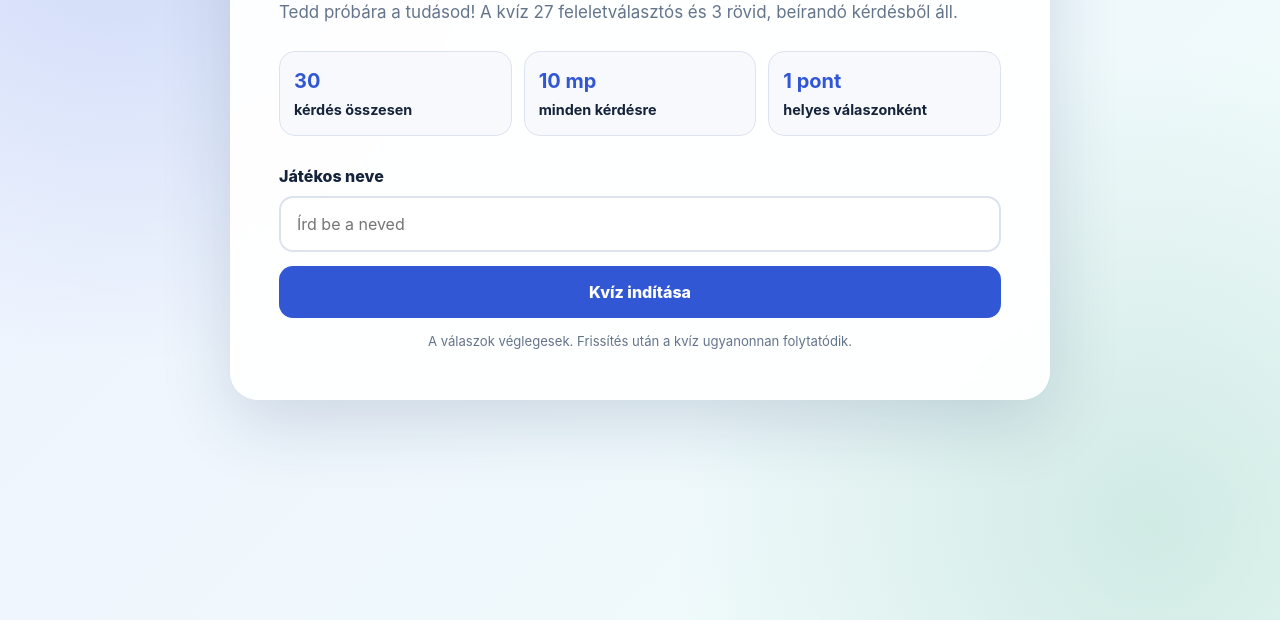
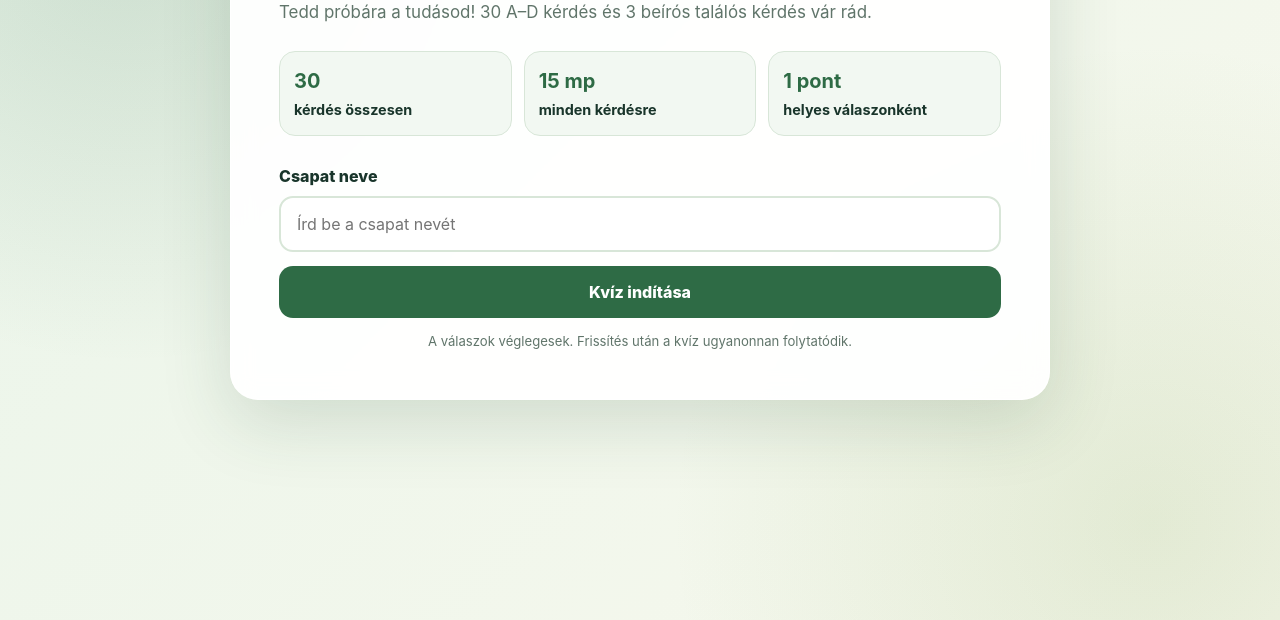
Before and after one commit to Yeiiowolf/HepikQuiz, a plain HTML site: page index.html in a window 1280 px wide. Shown: the part 180-800 px from the top of the page. Drawn offline with Linux system fonts and the light colour scheme.

Commit message:
Update index.html

```diff
--- a/index.html
+++ b/index.html
@@ -3,21 +3,21 @@
 <head>
   <meta charset="utf-8">
   <meta name="viewport" content="width=device-width, initial-scale=1">
-  <title>Általános műveltségi kvíz – 30 kérdés</title>
+  <title>Hepik 2026 kvíz</title>
   <style>
     :root {
-      --ink: #15243b;
-      --muted: #64748b;
+      --ink: #19352b;
+      --muted: #60756a;
       --paper: #ffffff;
-      --bg1: #eef2ff;
-      --bg2: #f0fdfa;
-      --blue: #3157d5;
-      --blue-dark: #2340aa;
-      --green: #12805c;
+      --bg1: #eaf5ea;
+      --bg2: #f7f8ed;
+      --blue: #2e6b45;
+      --blue-dark: #1f5033;
+      --green: #2d8a57;
       --red: #c2414b;
       --amber: #f59e0b;
-      --line: #dce3ef;
-      --shadow: 0 22px 70px rgba(25, 48, 92, .16);
+      --line: #d8e6d8;
+      --shadow: 0 22px 70px rgba(35, 83, 52, .16);
     }
 
     * { box-sizing: border-box; }
@@ -27,8 +27,8 @@
       color: var(--ink);
       font: 16px/1.5 Inter, ui-sans-serif, system-ui, -apple-system, BlinkMacSystemFont, "Segoe UI", sans-serif;
       background:
-        radial-gradient(circle at 10% 12%, rgba(49,87,213,.16), transparent 28rem),
-        radial-gradient(circle at 90% 88%, rgba(18,128,92,.14), transparent 30rem),
+        radial-gradient(circle at 10% 12%, rgba(46,107,69,.17), transparent 28rem),
+        radial-gradient(circle at 90% 88%, rgba(133,169,91,.17), transparent 30rem),
         linear-gradient(135deg, var(--bg1), var(--bg2));
       display: grid;
       place-items: center;
@@ -66,7 +66,7 @@
       margin: 0 0 28px;
     }
     .rule {
-      background: #f7f9fc;
+      background: #f2f8f2;
       border: 1px solid var(--line);
       border-radius: 16px;
       padding: 14px;
@@ -96,7 +96,7 @@
     .primary { color: white; background: var(--blue); width: 100%; margin-top: 14px; }
     .primary:hover { background: var(--blue-dark); }
     .primary:active, .secondary:active { transform: translateY(1px); }
-    .secondary { color: var(--blue); background: #edf1ff; }
+    .secondary { color: var(--blue); background: #e7f1e7; }
     .notice { color: var(--muted); font-size: .82rem; margin: 14px 0 0; text-align: center; }
 
     .quiz-head { display: grid; grid-template-columns: 1fr auto; gap: 18px; align-items: center; margin-bottom: 18px; }
@@ -104,7 +104,7 @@
     .timer {
       width: 68px; height: 68px; border-radius: 50%;
       display: grid; place-items: center;
-      background: conic-gradient(var(--blue) var(--timer), #e8edf5 0);
+      background: conic-gradient(var(--blue) var(--timer), #e1eee3 0);
       position: relative;
       font-size: 1.25rem; font-weight: 900;
       transition: background .2s;
@@ -112,8 +112,8 @@
     .timer::before { content: ""; position: absolute; inset: 7px; background: white; border-radius: 50%; }
     .timer span { position: relative; z-index: 1; }
     .timer.urgent { color: var(--red); background: conic-gradient(var(--red) var(--timer), #f5e6e8 0); }
-    .progress { height: 8px; background: #e8edf5; border-radius: 999px; overflow: hidden; margin-bottom: 30px; }
-    .progress > div { height: 100%; background: linear-gradient(90deg, var(--blue), #5d7bea); border-radius: inherit; transition: width .3s; }
+    .progress { height: 8px; background: #e1eee3; border-radius: 999px; overflow: hidden; margin-bottom: 30px; }
+    .progress > div { height: 100%; background: linear-gradient(90deg, var(--blue), #5e9a70); border-radius: inherit; transition: width .3s; }
     .question { min-height: 78px; margin-bottom: 24px; }
     .answers { display: grid; gap: 11px; }
     .answer {
@@ -123,10 +123,10 @@
       text-align: left; font-weight: 750;
       transition: border-color .15s, background .15s, transform .12s;
     }
-    .answer:hover { border-color: #9dadde; background: #f7f9ff; transform: translateY(-1px); }
+    .answer:hover { border-color: #8bb59a; background: #f0f8f0; transform: translateY(-1px); }
     .answer-key {
       width: 32px; height: 32px; border-radius: 9px; display: grid; place-items: center;
-      background: #edf1ff; color: var(--blue); font-weight: 900;
+      background: #e7f1e7; color: var(--blue); font-weight: 900;
     }
     .typed-row { display: grid; grid-template-columns: 1fr auto; gap: 10px; }
     .typed-row .primary { width: auto; margin: 0; }
@@ -134,7 +134,7 @@
     .result-ring {
       width: 176px; height: 176px; border-radius: 50%; margin: 26px auto 20px;
       display: grid; place-items: center;
-      background: conic-gradient(var(--green) var(--score), #e7edf0 0);
+      background: conic-gradient(var(--green) var(--score), #e1ece3 0);
       position: relative;
     }
     .result-ring::before { content: ""; position: absolute; inset: 13px; background: white; border-radius: 50%; }
@@ -148,7 +148,7 @@
     dialog { border: 0; padding: 0; border-radius: 22px; width: min(760px, calc(100% - 28px)); max-height: 88vh; box-shadow: var(--shadow); }
     dialog::backdrop { background: rgba(16, 28, 48, .62); backdrop-filter: blur(4px); }
     .dialog-head { position: sticky; top: 0; background: white; display: flex; align-items: center; justify-content: space-between; padding: 22px 24px; border-bottom: 1px solid var(--line); z-index: 2; }
-    .close { border: 0; border-radius: 10px; width: 38px; height: 38px; background: #f0f3f8; font-size: 1.3rem; }
+    .close { border: 0; border-radius: 10px; width: 38px; height: 38px; background: #edf3ed; font-size: 1.3rem; }
     .review { padding: 8px 24px 24px; }
     .review-item { padding: 18px 0; border-bottom: 1px solid var(--line); }
     .review-item:last-child { border: 0; }
@@ -171,17 +171,17 @@
 <body>
   <main class="app">
     <section id="startScreen" class="card">
-      <p class="eyebrow">30 kérdés • 10 másodperc / kérdés</p>
-      <h1>Általános műveltségi kvíz</h1>
-      <p class="lead">Tedd próbára a tudásod! A kvíz 27 feleletválasztós és 3 rövid, beírandó kérdésből áll.</p>
+      <p class="eyebrow">33 kérdés • 15 másodperc / kérdés</p>
+      <h1>Hepik 2026 kvíz</h1>
+      <p class="lead">Tedd próbára a tudásod! 30 A–D kérdés és 3 beírós találós kérdés vár rád.</p>
       <div class="rules">
         <div class="rule"><span>30</span>kérdés összesen</div>
-        <div class="rule"><span>10 mp</span>minden kérdésre</div>
+        <div class="rule"><span>15 mp</span>minden kérdésre</div>
         <div class="rule"><span>1 pont</span>helyes válaszonként</div>
       </div>
       <form id="startForm" autocomplete="off">
-        <label for="playerName">Játékos neve</label>
-        <input id="playerName" type="text" maxlength="50" placeholder="Írd be a neved" required>
+        <label for="teamName">Csapat neve</label>
+        <input id="teamName" type="text" maxlength="50" placeholder="Írd be a csapat nevét" required>
         <button class="primary" type="submit">Kvíz indítása</button>
       </form>
       <p class="notice">A válaszok véglegesek. Frissítés után a kvíz ugyanonnan folytatódik.</p>
@@ -227,40 +227,47 @@
     "use strict";
 
     const QUESTIONS = [
-      { q: "Melyik Magyarország legnagyobb tava?", options: ["Velencei-tó", "Balaton", "Fertő-tó", "Tisza-tó"], answer: 1 },
-      { q: "Ki írta A Pál utcai fiúk című regényt?", options: ["Jókai Mór", "Móricz Zsigmond", "Molnár Ferenc", "Gárdonyi Géza"], answer: 2 },
-      { q: "Melyik bolygó van a legközelebb a Naphoz?", options: ["Vénusz", "Mars", "Merkúr", "Föld"], answer: 2 },
-      { q: "Melyik évben volt a mohácsi csata?", options: ["1456", "1526", "1606", "1848"], answer: 1 },
-      { q: "Mi Ausztrália fővárosa?", options: ["Sydney", "Melbourne", "Perth", "Canberra"], answer: 3 },
-      { q: "Hány fokos egy derékszög?", options: ["45°", "60°", "90°", "180°"], answer: 2 },
-      { q: "Melyik elem vegyjele az Au?", options: ["Ezüst", "Arany", "Alumínium", "Argon"], answer: 1 },
-      { q: "Ki festette a Mona Lisát?", options: ["Michelangelo", "Raffaello", "Leonardo da Vinci", "Vincent van Gogh"], answer: 2 },
-      { q: "Melyik folyó folyik keresztül Budapesten?", options: ["Tisza", "Dráva", "Rába", "Duna"], answer: 3 },
-      { q: "Hány kontinens van a leggyakoribb földrajzi felosztás szerint?", options: ["5", "6", "7", "8"], answer: 2 },
-      { q: "Melyik szerv pumpálja a vért az emberi testben?", options: ["Tüdő", "Máj", "Szív", "Vese"], answer: 2 },
-      { q: "Mi Japán pénzneme?", options: ["Jüan", "Jen", "Von", "Rúpia"], answer: 1 },
-      { q: "Melyik ország zászlaján látható juharlevél?", options: ["Kanada", "Norvégia", "Svájc", "Ausztria"], answer: 0 },
-      { q: "Ki volt Magyarország első királya?", options: ["Szent László", "Könyves Kálmán", "Szent István", "IV. Béla"], answer: 2 },
-      { q: "Melyik gázból van a legtöbb a Föld légkörében?", options: ["Oxigén", "Szén-dioxid", "Hidrogén", "Nitrogén"], answer: 3 },
-      { q: "Mi a világ legnagyobb óceánja?", options: ["Atlanti-óceán", "Indiai-óceán", "Csendes-óceán", "Jeges-tenger"], answer: 2 },
-      { q: "Melyik hangszernek van általában 88 billentyűje?", options: ["Hegedű", "Zongora", "Fuvola", "Gitár"], answer: 1 },
-      { q: "Melyik állat a legnagyobb ma élő szárazföldi emlős?", options: ["Zsiráf", "Orrszarvú", "Afrikai elefánt", "Víziló"], answer: 2 },
-      { q: "Ki írta a Himnusz szövegét?", options: ["Vörösmarty Mihály", "Petőfi Sándor", "Arany János", "Kölcsey Ferenc"], answer: 3 },
-      { q: "Hány játékos van egyszerre a pályán egy labdarúgócsapatban?", options: ["9", "10", "11", "12"], answer: 2 },
-      { q: "Melyik országban található a gízai nagy piramis?", options: ["Görögország", "Egyiptom", "Mexikó", "India"], answer: 1 },
-      { q: "Melyik nyelven írt eredetileg William Shakespeare?", options: ["Francia", "Latin", "Angol", "Német"], answer: 2 },
-      { q: "Mi a víz kémiai képlete?", options: ["CO₂", "O₂", "NaCl", "H₂O"], answer: 3 },
-      { q: "Melyik a legkisebb prímszám?", options: ["0", "1", "2", "3"], answer: 2 },
-      { q: "Melyik városban található a Colosseum?", options: ["Athén", "Róma", "Párizs", "Madrid"], answer: 1 },
-      { q: "Melyik magyar találmány kötődik Bíró László József nevéhez?", options: ["Golyóstoll", "Gyufa", "Rubik-kocka", "Telefonközpont"], answer: 0 },
-      { q: "Mennyi 12 × 8?", options: ["86", "92", "96", "108"], answer: 2 },
-      { q: "Írd be Magyarország fővárosát!", type: "text", accepted: ["budapest"], display: "Budapest" },
-      { q: "Írd be a Naprendszer legnagyobb bolygójának nevét!", type: "text", accepted: ["jupiter"], display: "Jupiter" },
-      { q: "Írd be, hány oldala van egy hatszögnek!", type: "text", accepted: ["6", "hat"], display: "6 (hat)" }
+      // 1–10: erdők és fák
+      { q: "Melyik fa termése a makk?", options: ["Tölgy", "Nyír", "Fenyő", "Bükk"], answer: 0 },
+      { q: "Melyik a világ legmagasabb fafaja?", options: ["Óriás mamutfenyő", "Eukaliptusz", "Parti mamutfenyő", "Bükk"], answer: 2 },
+      { q: "Melyik erdő élőlényeiről híres a „gombák királya”, a vargánya?", options: ["Sivatag", "Lombos erdő", "Korallzátony", "Jégmező"], answer: 1 },
+      { q: "Melyik fa kérge fehér, fekete repedésekkel?", options: ["Nyír", "Akác", "Dió", "Fűz"], answer: 0 },
+      { q: "Mi védi leginkább a fenyő tűleveleit a párologtatástól?", options: ["Vastag viaszréteg", "Nagy virágok", "Puha szőrök", "Sós víz"], answer: 0 },
+      { q: "Melyik erdei állat épít gátakat patakokon?", options: ["Hód", "Sündisznó", "Őz", "Borz"], answer: 0 },
+      { q: "Melyik évszakban hullatja le a legtöbb lombos fa a leveleit?", options: ["Tavasszal", "Nyáron", "Ősszel", "Télen"], answer: 2 },
+      { q: "Melyik növényből készülhet parafa?", options: ["Paratölgy", "Kaktusz", "Bambusz", "Levendula"], answer: 0 },
+      { q: "Mi az évgyűrűk segítségével leginkább meghatározható?", options: ["A fa kora", "A fa magassága", "A talaj színe", "A levelek íze"], answer: 0 },
+      { q: "Melyik állat gyakran rágja le a fiatal fák kérgét?", options: ["Őz", "Gólya", "Vidra", "Sirály"], answer: 0 },
+      // 11–20: vicces, könnyed
+      { q: "Mit mond a fal, amikor nekimegyünk?", options: ["Semmit, de megjegyez", "Jó étvágyat!", "Miau!", "Köszönöm a táncot!"], answer: 0 },
+      { q: "Melyik állat visel képzeletben mindig cilindert?", options: ["Zsiráf", "Krokodil", "Pingvin", "Aranyhal"], answer: 2 },
+      { q: "Miért nem lehet a biciklit titokban tartani?", options: ["Mert beszél", "Mert mindig van kereke a dolognak", "Mert elrepül", "Mert csörög a farka"], answer: 1 },
+      { q: "Melyik étel neve hangzik úgy, mintha egy kis állat szaladna?", options: ["Rántott hús", "Borsófőzelék", "Uborkasaláta", "Palacsinta"], answer: 3 },
+      { q: "Melyik szuperképesség lenne a leghasznosabb egy elalvós reggelen?", options: ["Láthatatlanság a reggeli előtt", "Teleportálás az ágyból a buszra", "Repülés fogmosás közben", "Halakkal beszélés"], answer: 1 },
+      { q: "Mit csinál a banán, amikor viccet mesél?", options: ["Megugatja a közönséget", "Levelet ír", "Elhasal", "Elbújik a hóban"], answer: 2 },
+      { q: "Melyik lenne a legfurcsább háziállat egy lakásban?", options: ["Egy hörcsög", "Egy aranyhal", "Egy macska", "Egy zsiráf"], answer: 3 },
+      { q: "Melyik hangzik leginkább egy kitalált varázsige végének?", options: ["Paprikás krumpli", "Jó reggelt", "Abraka-dabra", "Hosszú hétvége"], answer: 2 },
+      { q: "Melyik tárgyat keresik az emberek gyakran akkor is, amikor a kezükben van?", options: ["A hűtőt", "A telefont", "A kanapét", "A párnát"], answer: 1 },
+      { q: "Mi lenne a teknős kedvenc sportja?", options: ["Forma–1", "Síugrás", "Gyorskorcsolya", "Lassított akadályfutás"], answer: 3 },
+      // 21–30: meglepő érdekességek
+      { q: "Melyik állatnak van három szíve?", options: ["Elefánt", "Pillangó", "Polip", "Pingvin"], answer: 2 },
+      { q: "Melyik gyümölcs botanikailag bogyótermés?", options: ["Eper", "Banán", "Málna", "Cseresznye"], answer: 1 },
+      { q: "Melyik állat nem tud hátrafelé sétálni?", options: ["Macska", "Rák", "Ló", "Kenguru"], answer: 3 },
+      { q: "Melyik bolygón egy nap hosszabb, mint egy év?", options: ["Föld", "Mars", "Vénusz", "Jupiter"], answer: 2 },
+      { q: "Melyik élőlénynek nincs agya, mégis képes tanulni egyszerű útvonalakat?", options: ["Kék bálna", "Nyálkagomba", "Sas", "Gyík"], answer: 1 },
+      { q: "Melyik állat ujjlenyomata hasonlíthat az emberéhez?", options: ["Teknős", "Pingvin", "Béka", "Koala"], answer: 3 },
+      { q: "Melyik országban található a világ legrégebbi ismert folyamatosan működő szállodája?", options: ["Brazília", "Japán", "Kanada", "Egyiptom"], answer: 1 },
+      { q: "Melyik testrészünkben található a testünk legkisebb csontja?", options: ["Lábfej", "Ujj", "Fül", "Orr"], answer: 2 },
+      { q: "Melyik állat vére kékes színű a réz alapú hemocianin miatt?", options: ["Kutya", "Zebra", "Nyúl", "Patkórák"], answer: 3 },
+      { q: "Melyik tárgyat találták fel hamarabb?", options: ["A villanykörtét", "A fogkefét", "A rádiót", "A mobiltelefont"], answer: 1 },
+      // 31–33: beírós találós kérdések
+      { q: "Találós kérdés: Mi az, ami reggel négy lábon, délben két lábon, este pedig három lábon jár? Írd be a választ!", type: "text", accepted: ["ember", "az ember"], display: "Az ember" },
+      { q: "Találós kérdés: Mi az, ami minél többet veszel el belőle, annál nagyobb lesz? Írd be a választ!", type: "text", accepted: ["gödör", "godor", "egy gödör", "egy godor"], display: "Egy gödör" },
+      { q: "Találós kérdés: Mi az, aminek van szeme, de nem lát? Írd be a választ!", type: "text", accepted: ["tű", "tu", "tűnek", "a tű"], display: "A tű" }
     ];
 
-    const STORAGE_KEY = "hu-altalanos-kviz-v1";
-    const LIMIT_MS = 10000;
+    const STORAGE_KEY = "hu-altalanos-kviz-v2";
+    const LIMIT_MS = 15000;
     const letters = ["A", "B", "C", "D"];
     let state = loadState();
     let timerId = null;
@@ -317,7 +324,7 @@
 
     el("startForm").addEventListener("submit", event => {
       event.preventDefault();
-      const name = el("playerName").value.trim();
+      const name = el("teamName").value.trim();
       if (!name) return;
       state = freshState(name);
       saveState();
@@ -452,7 +459,7 @@
     });
     el("copyBtn").addEventListener("click", async () => {
       const score = state.answers.filter(a => a.correct).length;
-      const text = `${state.name} – Általános műveltségi kvíz: ${score}/${QUESTIONS.length} pont (${Math.round(score / QUESTIONS.length * 100)}%).`;
+      const text = `${state.name} – Hepik 2026 kvíz: ${score}/${QUESTIONS.length} pont (${Math.round(score / QUESTIONS.length * 100)}%).`;
       try {
         await navigator.clipboard.writeText(text);
         el("copyBtn").textContent = "Eredmény kimásolva ✓";
```
